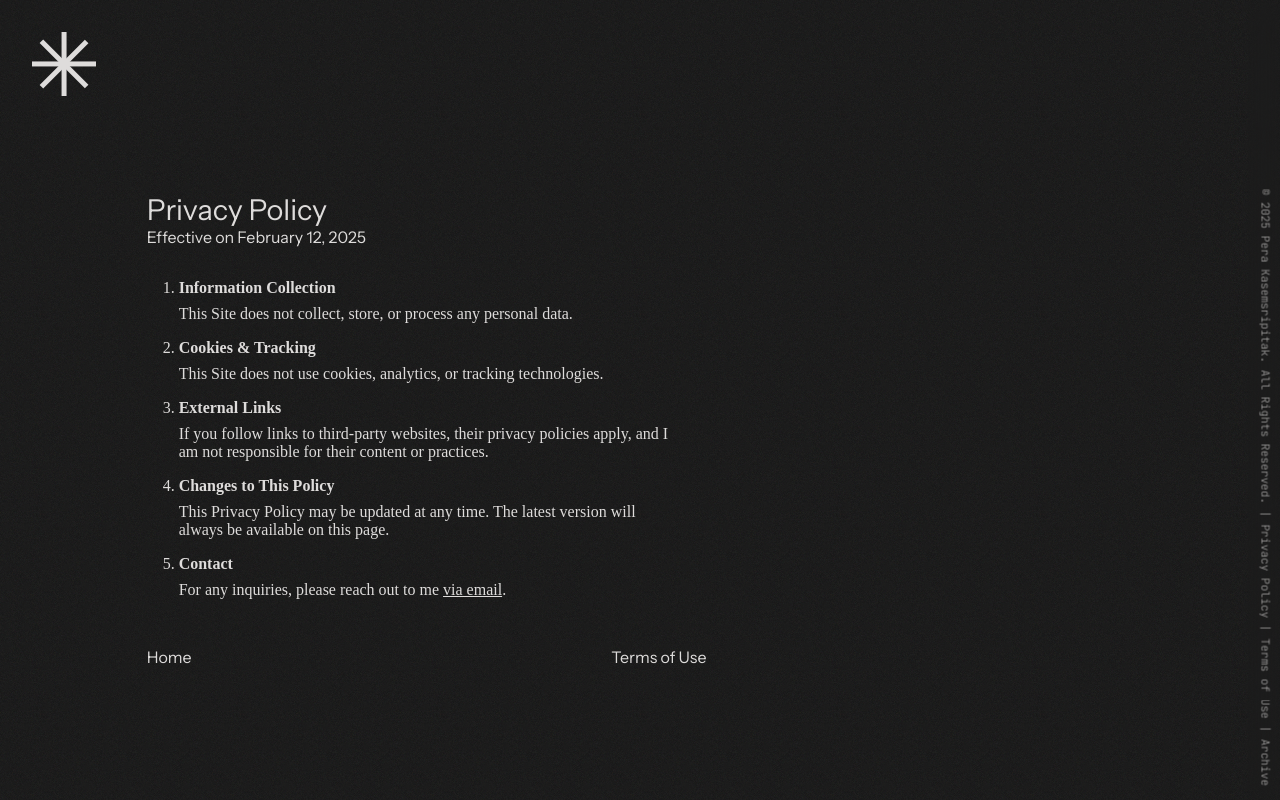
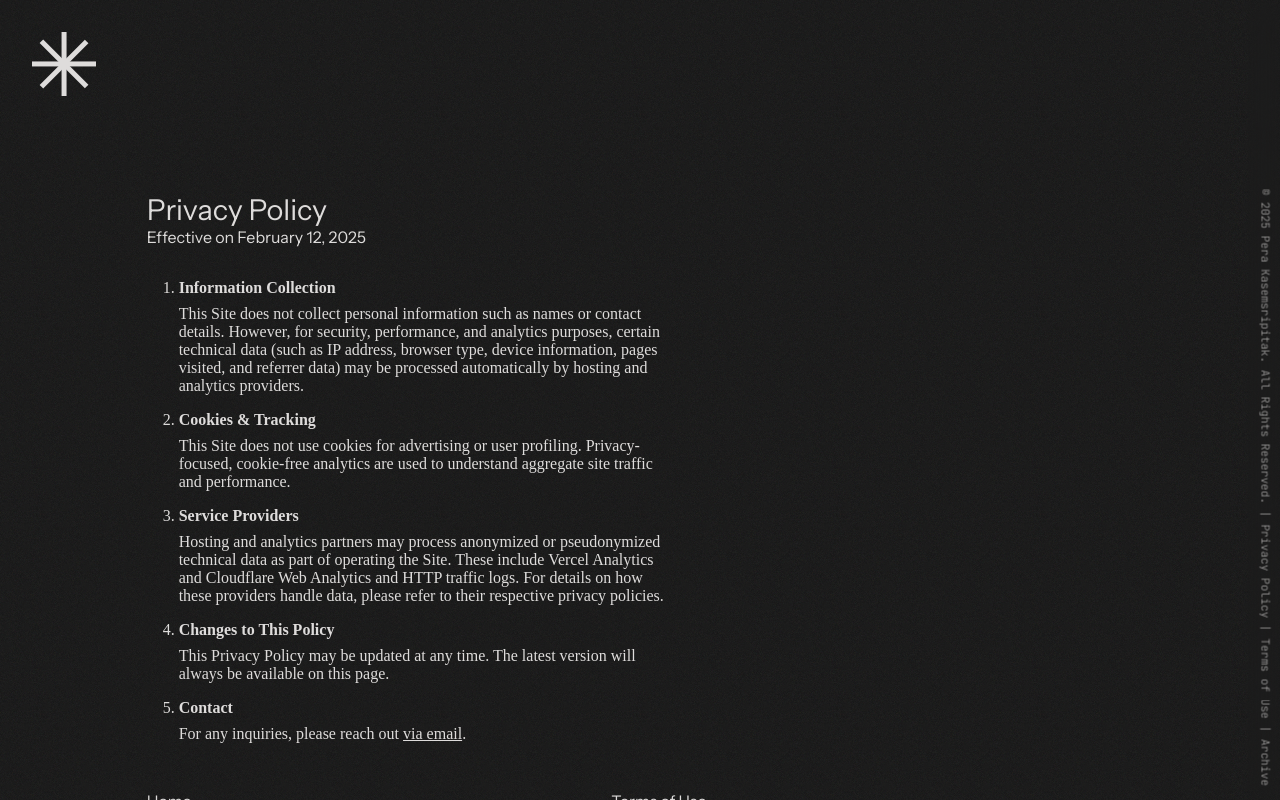
Before and after one commit to perakasem/landing, a SvelteKit app: page /privacy in a window 1280 px wide. Built offline with nearby package versions, Linux system fonts and the light colour scheme; a web font is replaced by a local one.

Commit message:
feat(landing): privacy policy update

```diff
--- a/package.json
+++ b/package.json
@@ -73,6 +73,7 @@
 		"@supabase/supabase-js": "^2.83.0",
 		"@tailwindcss/cli": "^4.0.6",
 		"@tailwindcss/postcss": "^4.0.6",
+		"@vercel/analytics": "^1.6.1",
 		"rehype-raw": "^7.0.0",
 		"rehype-stringify": "^10.0.1",
 		"remark-gfm": "^4.0.1",
--- a/src/routes/(landing)/privacy/+page.svelte
+++ b/src/routes/(landing)/privacy/+page.svelte
@@ -52,11 +52,24 @@
 			<ol class="serif-typo-body-small list-decimal pl-4">
 				<li class="mb-4">
 					<p class="mb-2"><strong>Information Collection</strong></p>
-					<p>This Site does not collect, store, or process any personal data.</p>
+					<p>This Site does not collect personal information such as names or contact details.
+						However, for security, performance, and analytics purposes, certain technical data
+						(such as IP address, browser type, device information, pages visited, and referrer data)
+						may be processed automatically by hosting and analytics providers.</p>
 				</li>
 				<li class="mb-4">
 					<p class="mb-2"><strong>Cookies & Tracking</strong></p>
-					<p>This Site does not use cookies, analytics, or tracking technologies.</p>
+					<p>This Site does not use cookies for advertising or user profiling.
+						Privacy-focused, cookie-free analytics are used to understand aggregate site traffic and
+						performance.</p>
+				</li>
+				<li class="mb-4">
+					<p class="mb-2"><strong>Service Providers</strong></p>
+					<p>Hosting and analytics partners may process anonymized or pseudonymized technical data as part
+						of operating the Site. These include Vercel Analytics and Cloudflare Web Analytics and HTTP
+						traffic logs. For details on how these providers handle data, please refer to their respective
+						privacy policies.
+					</p>
 				</li>
 				<li class="mb-4">
 					<p class="mb-2"><strong>External Links</strong></p>
@@ -75,7 +88,7 @@
 				<li class="mb-4">
 					<p class="mb-2"><strong>Contact</strong></p>
 					<p>
-						For any inquiries, please reach out to me
+						For any inquiries, please reach out
 						<a href="mailto:pkasemsriptak+site@gmail.com" class="underline">via email</a>.
 					</p>
 				</li>
@@ -102,17 +115,23 @@
 				<ol class="serif-typo-body list-decimal p-8 text-wrap">
 					<li class="mb-4">
 						<p class="mb-2"><strong>Information Collection</strong></p>
-						<p>This Site does not collect, store, or process any personal data.</p>
+						<p>This Site does not collect personal information such as names or contact details.
+							However, for security, performance, and analytics purposes, certain technical data
+							(such as IP address, browser type, device information, pages visited, and referrer data)
+							may be processed automatically by hosting and analytics providers.</p>
 					</li>
 					<li class="mb-4">
 						<p class="mb-2"><strong>Cookies & Tracking</strong></p>
-						<p>This Site does not use cookies, analytics, or tracking technologies.</p>
+						<p>This Site does not use cookies for advertising or user profiling.
+							Privacy-focused, cookie-free analytics are used to understand aggregate site traffic and
+							performance.</p>
 					</li>
 					<li class="mb-4">
-						<p class="mb-2"><strong>External Links</strong></p>
-						<p>
-							If you follow links to third-party websites, their privacy policies apply, and I am
-							not responsible for their content or practices.
+						<p class="mb-2"><strong>Service Providers</strong></p>
+						<p>Hosting and analytics partners may process anonymized or pseudonymized technical data as part
+							of operating the Site. These include Vercel Analytics and Cloudflare Web Analytics and HTTP
+							traffic logs. For details on how these providers handle data, please refer to their respective
+							privacy policies.
 						</p>
 					</li>
 					<li class="mb-4">
@@ -125,7 +144,7 @@
 					<li class="mb-4">
 						<p class="mb-2"><strong>Contact</strong></p>
 						<p>
-							For any inquiries, please reach out to me
+							For any inquiries, please reach out
 							<a href="mailto:pkasemsriptak+site@gmail.com" class="underline">via email</a>.
 						</p>
 					</li>
```
Also changed, not shown: 1 other file (tests, documents, lock files or other folders).
